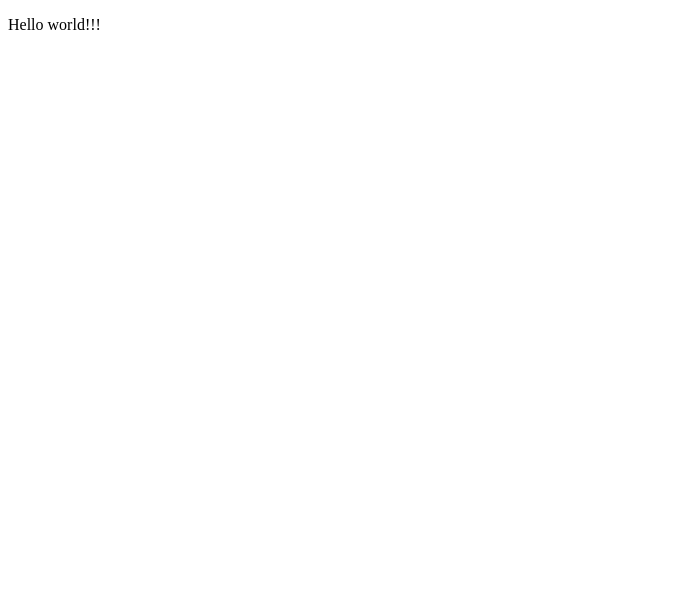
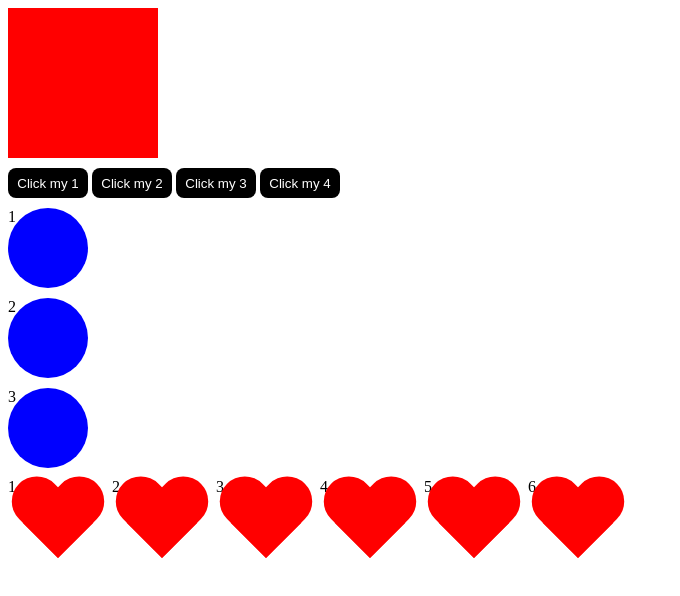
Before and after one commit to hydralysk-zerg/js, a plain HTML site: page index.html in a window 1280 px wide. Shown: the whole page, without its empty margins (0-680 px from the left). Drawn offline with Linux system fonts and the light colour scheme.

Commit message:
start events and wrappers

```diff
--- a/css/style.css
+++ b/css/style.css
@@ -0,0 +1,78 @@
+.box {
+  width: 150px;
+  height: 150px;
+  background-color: red;
+}
+button {
+	width: 80px;
+	height: 30px;
+	margin-top: 10px;
+	border: none;
+	border-radius: 8px;
+	background-color: #000;
+	color: #fff;
+	cursor: pointer;
+	outline: none;
+}
+
+.circle {
+	width: 80px;
+	height: 80px;
+	background-color: blue;
+	display: block;
+	margin-top: 10px;
+	border-radius: 100%;
+}
+
+.heart {
+	display: inline-block;
+    position: relative;
+    width: 100px;
+    height: 90px;
+    margin-top: 10px;
+}
+.heart:before,
+.heart:after {
+    position: absolute;
+    content: "";
+    left: 50px;
+    top: 0;
+    width: 50px;
+    height: 80px;
+    background: red;
+    -moz-border-radius: 50px 50px 0 0;
+    border-radius: 50px 50px 0 0;
+    -webkit-transform: rotate(-45deg);
+       -moz-transform: rotate(-45deg);
+        -ms-transform: rotate(-45deg);
+         -o-transform: rotate(-45deg);
+            transform: rotate(-45deg);
+    -webkit-transform-origin: 0 100%;
+       -moz-transform-origin: 0 100%;
+        -ms-transform-origin: 0 100%;
+         -o-transform-origin: 0 100%;
+            transform-origin: 0 100%;
+}
+.heart:after {
+    left: 0;
+    -webkit-transform: rotate(45deg);
+       -moz-transform: rotate(45deg);
+        -ms-transform: rotate(45deg);
+         -o-transform: rotate(45deg);
+            transform: rotate(45deg);
+    -webkit-transform-origin: 100% 100%;
+       -moz-transform-origin: 100% 100%;
+        -ms-transform-origin: 100% 100%;
+         -o-transform-origin: 100% 100%;
+            transform-origin :100% 100%;
+}
+.black{
+	width: 550px;
+	height: 100px;
+	line-height: 50px;
+	text-align: center;
+	background-color: black;
+	margin-bottom: 30px;
+	margin-top: 30px;
+	color: #fff;
+}
--- a/index.html
+++ b/index.html
@@ -4,11 +4,34 @@
         <meta charset="UTF-8" />
         <meta http-equiv="X-UA-Compatible" content="IE=edge" />
         <meta name="viewport" content="width=device-width, initial-scale=1.0" />
-    <title>Document</title>
+        <title>JavaScript</title>
+        <link rel="stylesheet" href="css/style.css">
     </head>
   <body>
-    <p>Hello world!!!</p>
+      <div class="box" id="box"></div>
+<!--  <button onclick="alert('Click')" id="btn">1</button>  это плохой вариант обработки события на кнопке!!! -->
+      <button id="btn">Click my 1</button>
+      <button>Click my 2</button>
+      <button>Click my 3</button>
+      <button>Click my 4</button>
+
+      <div class="circle">1</div>
+      <div class="circle">2</div>
+      <div class="circle">3</div>
+
+      <div class="wrapper">
+          <div class="heart">1</div>
+          <div class="heart">2</div>
+          <div class="heart">3</div>
+          <div class="heart">4</div>
+          <div class="heart">5</div>
+          <div class="heart">6</div>
+    </div>
+
+
       <script src="js/script.js"></script>
       <script src="js/test.js"></script>
+      <script src="js/elementyPige.js"></script>
+      <script src="js/eventsAndWrappers.js"></script>
   </body>
 </html>
--- /dev/null
+++ b/js/eventsAndWrappers.js
@@ -0,0 +1,2 @@
+const btn = document.querySelector('batton');
+console.log(btn);
```
Also changed, not shown: js/elementyPige.js (added, +49 -0 lines), js/test.js (+6 -6 lines), 1 other file. Lines whose indentation alone changed are shown as unchanged.
